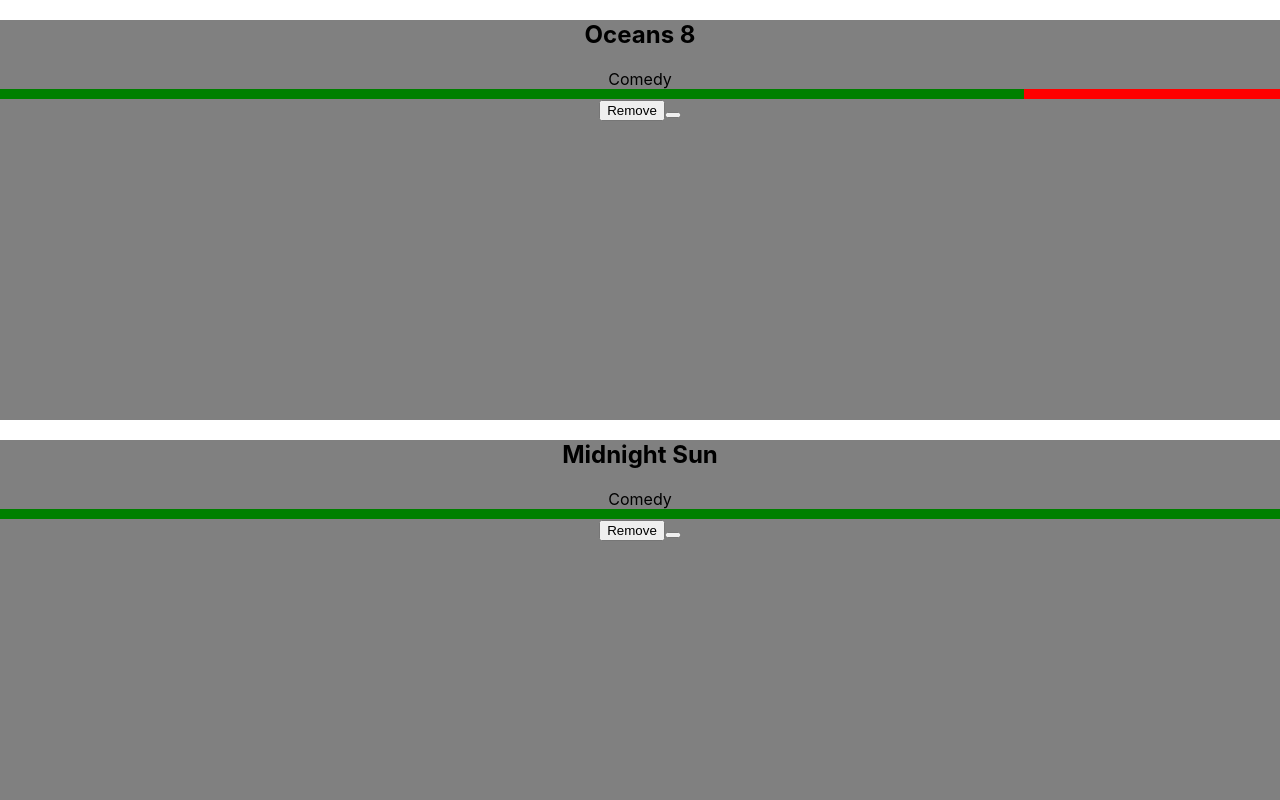
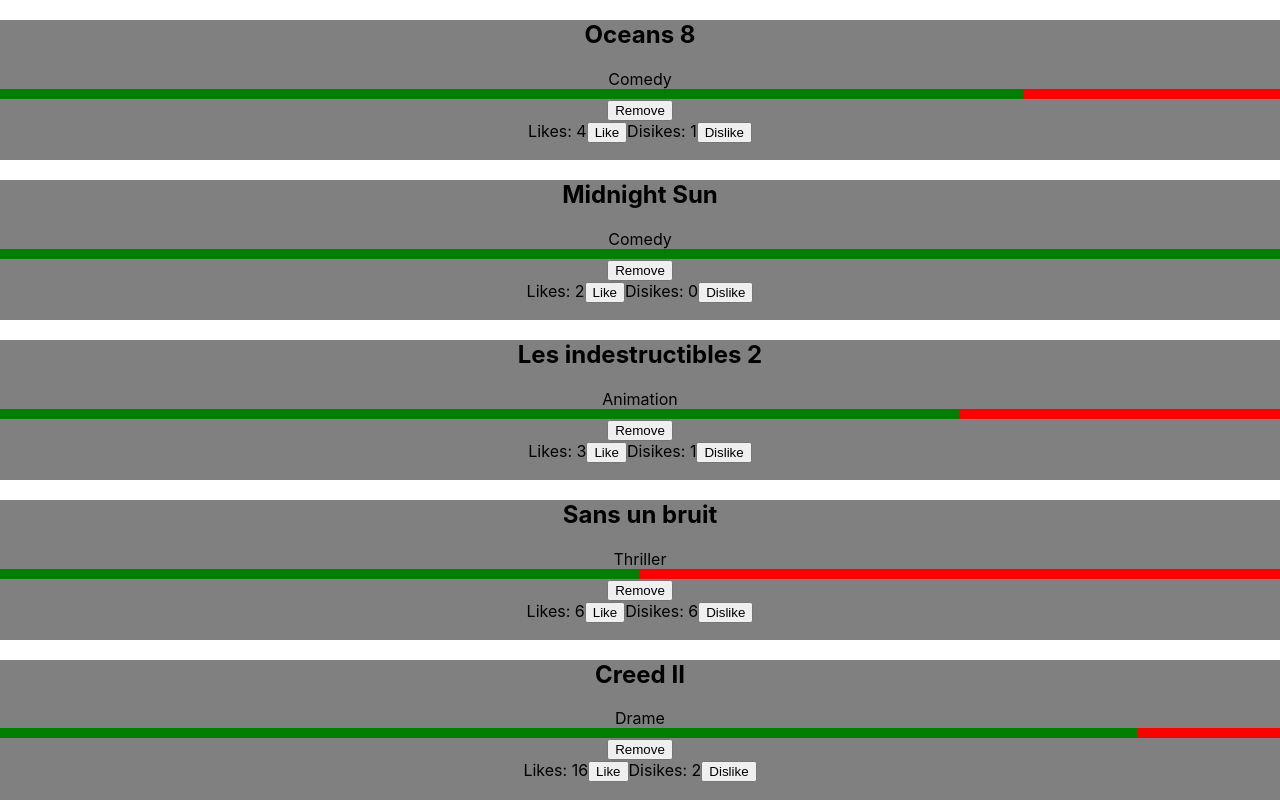
Before and after one commit to Particeep/react-interview, a React (Create React App) app: page / in a window 1280 px wide. Shown: the top 800 px of the page. Built offline with nearby package versions, Linux system fonts and the light colour scheme.

Commit message:
remove film

```diff
--- a/src/App.tsx
+++ b/src/App.tsx
@@ -9,18 +9,17 @@
 
 function App() {
   const [isLoading, setIsLoading] = useState(true);
-  const [data, setData] = useState<IMovie[]>([]);
+
   const dispatch = useDispatch();
 
   useEffect(() => {
     const dataFetch = async () => {
       const response = await movies$;
-      setData(response);
       dispatch(setMovies(response));
       setIsLoading(false);
     };
     dataFetch();
-  }, [data]);
+  }, []);
 
   return (
     <div>
--- a/src/components/Film.tsx
+++ b/src/components/Film.tsx
@@ -1,22 +1,50 @@
+//React
 import { useState } from "react";
+import Ranking from "./Ranking/Ranking";
+
+//TS
 import { IMovie } from "../interfaces/IMovie";
-import Ranking from "./Ranking/Ranking";
+
+//Redux
+import { useDispatch } from "react-redux";
+import { removeMovie } from "../logic/filmsSlices";
 
 type Props = {
   film: IMovie;
+  index: number;
 };
 
-const Film = ({ film }: Props) => {
+const Film = ({ film, index }: Props) => {
   const { title, likes, dislikes, category } = film;
   const [vote, setVote] = useState(likes + dislikes);
 
+  const dispatch = useDispatch();
+  {
+    /* <button onClick={()=>{dispatch(addMovie({title: "Superman", up: 3}))}}>Add a movie</button> */
+  }
+  {
+    /* <button onClick={()=>{dispatch(setMovies())}}>Replace movie</button> */
+  }
+
   return (
-    <div style={{ width: "100%", height: "400px", backgroundColor: "grey" }}>
+    <div style={{ width: "100%", height: "140px", backgroundColor: "grey" }}>
       <h2>{title}</h2>
       <span>{category}</span>
       <Ranking likes={likes} dislikes={dislikes} vote={vote} />
-      <button>Remove</button>
-      <button></button>
+      <button
+        onClick={() => {
+          dispatch(removeMovie(index));
+          console.log(index);
+        }}
+      >
+        Remove
+      </button>
+      <div>
+        <span>Likes: {likes}</span>
+        <button>Like</button>
+        <span>Disikes: {dislikes}</span>
+        <button>Dislike</button>
+      </div>
     </div>
   );
 };
--- a/src/components/Films.tsx
+++ b/src/components/Films.tsx
@@ -9,8 +9,8 @@
 
   return (
     <div>
-      {film.map((film) => {
-        return <Film film={film} key={film.id} />;
+      {film.map((film, index) => {
+        return <Film film={film} index={index} key={film.id} />;
       })}
     </div>
   );
--- a/src/logic/filmsSlices.ts
+++ b/src/logic/filmsSlices.ts
@@ -20,9 +20,9 @@
     // downVote: (state, action: PayloadAction<number>) => {
     //   state.films[action.payload].up -= 1;
     // },
-    // addMovie: (state, action: PayloadAction<{ title: string; up: number }>) => {
-    //   state.films.push({ title: action.payload.title, up: action.payload.up });
-    // },
+    removeMovie: (state, action: PayloadAction<number>) => {
+      state.films.splice(action.payload, 1);
+    },
     setMovies: (state, action: PayloadAction<IMovie[]>) => {
       state.films = action.payload;
     },
@@ -31,7 +31,8 @@
 
 // Action creators are generated for each case reducer function
 export const {
-  //  upVote, downVote, addMovie,
+  //  upVote, downVote,
+  removeMovie,
   setMovies,
 } = filmSlice.actions;
 
```
